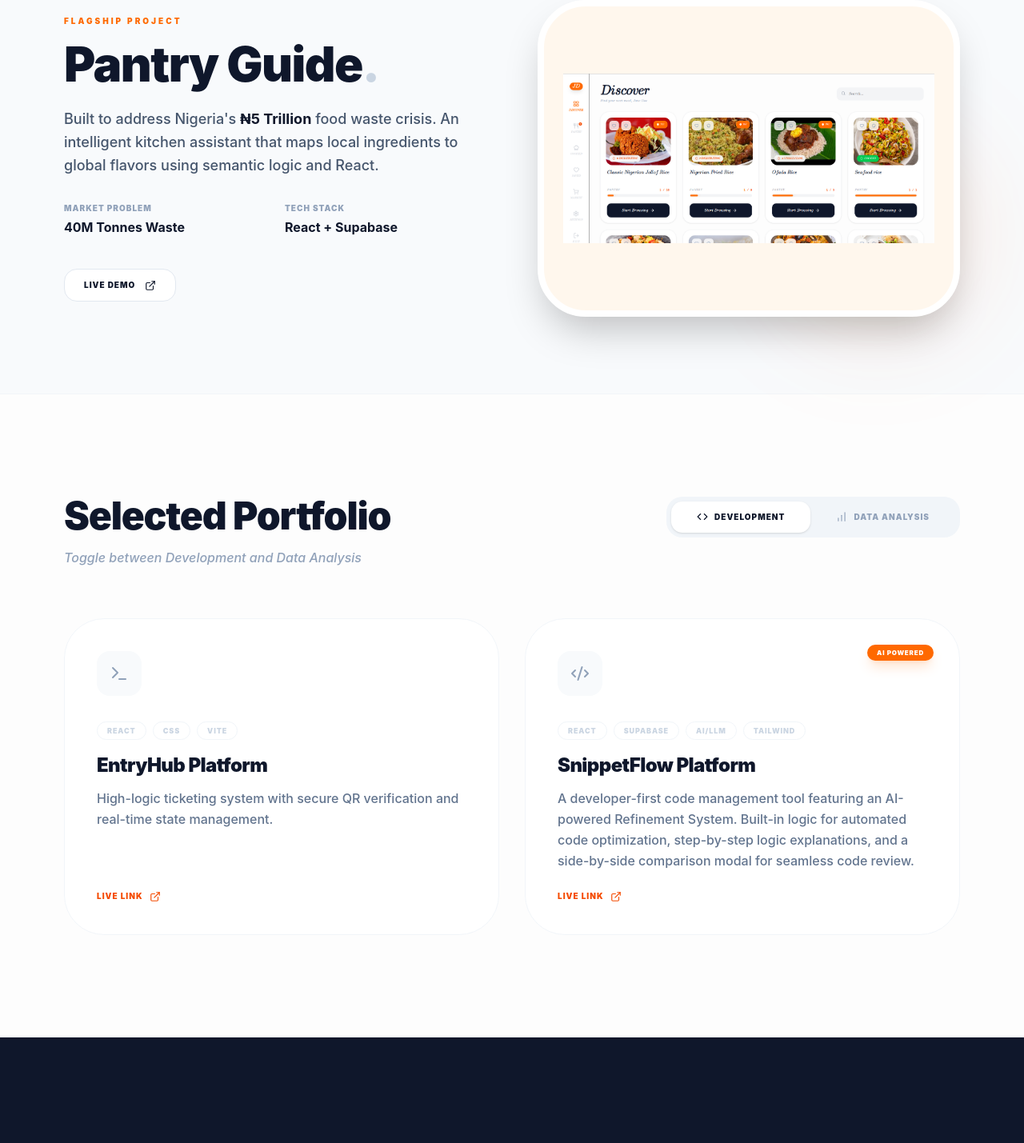
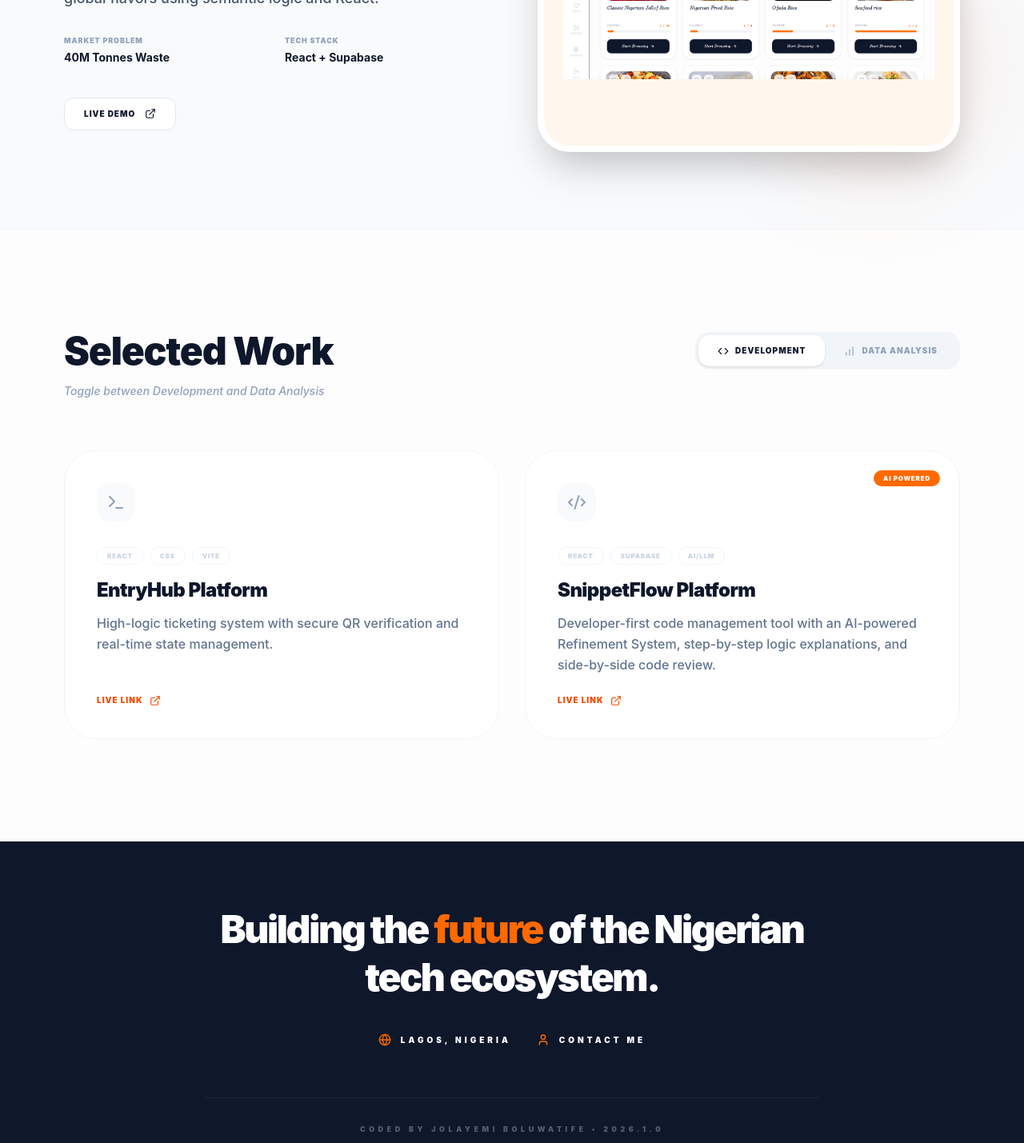
Before and after one commit to bolujolayemi-a11y/boluwatife-portfolio, a React app: page / in a window 1280 px wide. Shown: the part 1000-2429 px from the top of the page at 80% size. Built offline with nearby package versions, Linux system fonts and the light colour scheme; the HTML template or start-up script is replaced by a standard one.

Commit message:
feat: update

```diff
--- a/src/App.jsx
+++ b/src/App.jsx
@@ -9,9 +9,6 @@ import {
   Database,
   PieChart,
   ArrowRight,
-  Smartphone,
-  Box,
-  Lightbulb,
   Code2,
   Globe
 } from 'lucide-react';
@@ -28,10 +25,10 @@ const Portfolio = () => {
     <div className="min-h-screen bg-[#FDFDFD] font-sans text-slate-900 selection:bg-orange-100 selection:text-orange-900">
 
       {/* --- NAVIGATION --- */}
-      <nav className="fixed top-0 w-full z-100 bg-white/80 backdrop-blur-md border-b border-slate-100 px-4 md:px-6 py-4 flex justify-between items-center">
+      <nav className="fixed top-0 w-full z-100 bg-white/80 backdrop-blur-md border-b border-slate-100 px-6 py-4 flex justify-between items-center">
         <div className="font-black text-xl tracking-tighter">BJ<span className="text-orange-500">.</span></div>
-        <div className="flex gap-4 md:gap-8 items-center">
-          <a href="#work" className="text-[10px] font-black uppercase tracking-widest text-slate-400 hover:text-slate-900 transition-colors">Selected Work</a>
+        <div className="flex gap-8 items-center">
+          <a href="#work" className="hidden md:block text-[10px] font-black uppercase tracking-widest text-slate-400 hover:text-slate-900 transition-colors">Selected Work</a>
           <a href="https://github.com/bolujolayemi-a11y" target="_blank" rel="noreferrer" className="p-2 bg-slate-50 rounded-xl hover:bg-orange-500 hover:text-white transition-all">
             <User size={18} />
           </a>
@@ -49,29 +46,29 @@ const Portfolio = () => {
             <span className="animate-ping absolute inline-flex h-full w-full rounded-full bg-orange-400 opacity-75"></span>
             <span className="relative inline-flex rounded-full h-2 w-2 bg-orange-500"></span>
           </span>
-          <span className="text-[9px] md:text-[10px] font-black uppercase tracking-[0.2em] text-orange-600">
+          <span className="text-[10px] font-black uppercase tracking-[0.2em] text-orange-600">
             Frontend Developer & Data Analyst
           </span>
         </motion.div>
 
-        <h1 className="text-5xl md:text-7xl lg:text-9xl font-black tracking-tighter leading-[1.1] md:leading-[0.85] mb-10">
+        <h1 className="text-5xl md:text-7xl lg:text-8xl font-black tracking-tighter leading-[1.1] md:leading-[0.9] mb-10">
           Building <span className="text-orange-500 italic">Interfaces</span>.<br />
           Analyzing <span className="text-slate-300">Data</span>.
         </h1>
 
-        <p className="text-lg md:text-2xl text-slate-500 max-w-2xl font-medium leading-relaxed mb-12">
+        <p className="text-lg md:text-xl text-slate-500 max-w-2xl font-medium leading-relaxed mb-12">
           Hi, I'm <span className="text-slate-900 font-bold underline decoration-orange-500 decoration-4 underline-offset-8">Boluwatife Jolayemi</span>.
           I build high-performance React applications backed by rigorous data-driven decision making.
         </p>
 
         <div className="flex flex-col sm:flex-row gap-4">
-          <a href="#work" className="px-8 py-5 bg-slate-900 text-white rounded-3xl font-black uppercase tracking-widest text-[10px] hover:bg-orange-500 transition-all flex items-center justify-center gap-3 group shadow-xl shadow-slate-200">
+          <a href="#work" className="px-8 py-5 bg-slate-900 text-white rounded-2xl font-black uppercase tracking-widest text-[10px] hover:bg-orange-500 transition-all flex items-center justify-center gap-3 group shadow-xl shadow-slate-200">
             View My Projects
             <ArrowRight size={16} className="group-hover:translate-x-1 transition-transform" />
           </a>
           <button
             onClick={() => setIsResumeOpen(true)}
-            className="px-8 py-5 bg-white border border-slate-200 text-slate-900 rounded-3xl font-black uppercase tracking-widest text-[10px] hover:border-orange-500 transition-all"
+            className="px-8 py-5 bg-white border border-slate-200 text-slate-900 rounded-2xl font-black uppercase tracking-widest text-[10px] hover:border-orange-500 transition-all"
           >
             View Resume
           </button>
@@ -80,43 +77,43 @@ const Portfolio = () => {
 
       {/* --- CASE STUDY: PANTRY GUIDE --- */}
       <section className="bg-slate-50 py-16 md:py-24 px-6 md:px-20 border-y border-slate-100">
-        <div className="max-w-7xl mx-auto grid grid-cols-1 lg:grid-cols-2 gap-12 lg:gap-16 items-center">
-          <div className="order-2 lg:order-1">
+        <div className="max-w-7xl mx-auto grid grid-cols-1 lg:grid-cols-2 gap-16 items-center">
+          <div>
             <h2 className="text-[10px] font-black uppercase tracking-[0.3em] text-orange-500 mb-4">Flagship Project</h2>
-            <h3 className="text-3xl md:text-6xl font-black tracking-tight mb-6">Pantry Guide<span className="text-slate-300">.</span></h3>
+            <h3 className="text-3xl md:text-5xl font-black tracking-tight mb-6 text-slate-900">Pantry Guide<span className="text-slate-300">.</span></h3>
             <p className="text-slate-600 font-medium text-base md:text-lg leading-relaxed mb-8">
               Built to address Nigeria's <span className="text-slate-900 font-bold">₦5 Trillion</span> food waste crisis. An intelligent kitchen assistant that maps local ingredients to global flavors using semantic logic and React.
             </p>
-            <div className="grid grid-cols-1 sm:grid-cols-2 gap-6 mb-10">
+            <div className="grid grid-cols-2 gap-6 mb-10">
               <StatItem label="Market Problem" value="40M Tonnes Waste" />
               <StatItem label="Tech Stack" value="React + Supabase" />
             </div>
-            <a href="https://my-pantry-guide.vercel.app/" target="_blank" rel="noreferrer" className="inline-flex items-center justify-center w-full sm:w-auto gap-3 px-6 py-3 bg-white border border-slate-200 rounded-2xl text-[10px] font-black uppercase tracking-widest hover:border-orange-500 transition-all">
+            <a href="https://my-pantry-guide.vercel.app/" target="_blank" rel="noreferrer" className="inline-flex items-center gap-3 px-6 py-3 bg-white border border-slate-200 rounded-xl text-[10px] font-black uppercase tracking-widest hover:border-orange-500 transition-all">
               Live Demo <ExternalLink size={14} />
             </a>
           </div>
 
-          <div className="relative order-1 lg:order-2">
-             <div className="aspect-4/3 bg-orange-50 rounded-[30px] md:rounded-[60px] overflow-hidden border-4 md:border-8 border-white shadow-2xl relative z-10 p-4 md:p-6 flex items-center justify-center">
+          <div className="relative">
+             <div className="aspect-square md:aspect-4/3 bg-orange-50 rounded-[40px] overflow-hidden border-8 border-white shadow-2xl relative z-10 p-6 flex items-center justify-center">
                 <img
                   src={demoMockup}
                   alt="Pantry Guide Mockup"
                   className="max-w-full max-h-full object-contain"
                 />
              </div>
-             <div className="absolute -bottom-6 -right-6 w-48 md:w-64 h-48 md:h-64 bg-orange-500/10 rounded-full blur-3xl z-0" />
+             <div className="absolute -bottom-6 -right-6 w-64 h-64 bg-orange-500/10 rounded-full blur-3xl z-0" />
           </div>
         </div>
       </section>
 
       {/* --- DUAL WORK GRID --- */}
       <section id="work" className="px-6 md:px-20 py-20 md:py-32 max-w-7xl mx-auto">
-        <div className="flex flex-col md:flex-row md:items-end justify-between mb-12 md:mb-16 gap-8">
+        <div className="flex flex-col md:flex-row md:items-end justify-between mb-16 gap-8">
           <div>
-            <h2 className="text-4xl md:text-5xl font-black tracking-tight mb-4">Selected Portfolio</h2>
-            <p className="text-slate-400 font-medium italic text-sm md:text-base">Toggle between Development and Data Analysis</p>
+            <h2 className="text-4xl md:text-5xl font-black tracking-tight mb-4 text-slate-900">Selected Work</h2>
+            <p className="text-slate-400 font-medium italic text-sm">Toggle between Development and Data Analysis</p>
           </div>
-          <div className="flex bg-slate-100 p-1.5 rounded-[20px] self-start overflow-x-auto max-w-full">
+          <div className="flex bg-slate-100 p-1 rounded-[18px] self-start">
             <TabButton active={activeTab === 'development'} onClick={() => setActiveTab('development')} label="Development" icon={<Code size={14} />} />
             <TabButton active={activeTab === 'analysis'} onClick={() => setActiveTab('analysis')} label="Data Analysis" icon={<BarChart size={14} />} />
           </div>
@@ -129,7 +126,7 @@ const Portfolio = () => {
             animate={{ opacity: 1, x: 0 }}
             exit={{ opacity: 0, x: -20 }}
             transition={{ duration: 0.3 }}
-            className="grid grid-cols-1 md:grid-cols-2 gap-6 md:gap-8"
+            className="grid grid-cols-1 md:grid-cols-2 gap-8"
           >
             {activeTab === 'development' ? (
               <>
@@ -142,8 +139,8 @@ const Portfolio = () => {
                 />
                 <ProjectCard
                   title="SnippetFlow Platform"
-                  desc="A developer-first code management tool featuring an AI-powered Refinement System. Built-in logic for automated code optimization, step-by-step logic explanations, and a side-by-side comparison modal for seamless code review."
-                  tags={['React', 'Supabase', 'AI/LLM', 'Tailwind']}
+                  desc="Developer-first code management tool with an AI-powered Refinement System, step-by-step logic explanations, and side-by-side code review."
+                  tags={['React', 'Supabase', 'AI/LLM']}
                   icon={<Code2 />}
                   isAI={true}
                   link="https://snippet-flow-xi.vercel.app/"
@@ -171,21 +168,21 @@ const Portfolio = () => {
       </section>
 
       {/* --- FOOTER --- */}
-      <footer className="bg-slate-900 text-white py-20 md:py-32 px-6 md:px-20 text-center">
-        <div className="max-w-4xl mx-auto">
-          <h2 className="text-3xl md:text-7xl font-black tracking-tighter mb-12">
-            Let's build the <span className="text-orange-500">future</span> of the Nigerian tech ecosystem.
+      <footer className="bg-slate-900 text-white py-20 px-6 md:px-20 text-center">
+        <div className="max-w-3xl mx-auto">
+          <h2 className="text-3xl md:text-5xl font-black tracking-tighter mb-10 leading-tight">
+            Building the <span className="text-orange-500">future</span> of the Nigerian tech ecosystem.
           </h2>
-          <div className="flex flex-col md:flex-row items-center justify-center gap-6 md:gap-10">
-             <a href="mailto:boluwatifejolayemi@gmail.com" className="text-[10px] md:text-xs font-black uppercase tracking-[0.4em] flex items-center gap-3 hover:text-orange-500 transition-colors">
-               <Globe size={16} /> Lagos, Nigeria
+          <div className="flex flex-col md:flex-row items-center justify-center gap-8 mb-16">
+             <a href="mailto:boluwatifejolayemi@gmail.com" className="text-[10px] font-black uppercase tracking-[0.4em] flex items-center gap-3 hover:text-orange-500 transition-colors">
+               <Globe size={16} className="text-orange-500" /> Lagos, Nigeria
              </a>
-             <a href="https://linkedin.com/in/boluwatife-jolayemi-195593218" target="_blank" rel="noreferrer" className="text-[10px] md:text-xs font-black uppercase tracking-[0.4em] flex items-center gap-3 hover:text-orange-500 transition-colors">
-               <User size={16} /> Contact Me
+             <a href="https://linkedin.com/in/boluwatife-jolayemi-195593218" target="_blank" rel="noreferrer" className="text-[10px] font-black uppercase tracking-[0.4em] flex items-center gap-3 hover:text-orange-500 transition-colors">
+               <User size={16} className="text-orange-500" /> Contact Me
              </a>
           </div>
-          <div className="mt-16 md:mt-24 pt-12 border-t border-white/5 text-[9px] font-black uppercase tracking-[0.5em] text-white/30">
-            Coded with 🧡 by Jolayemi Boluwatife • 2026.1.0
+          <div className="pt-8 border-t border-white/5 text-[9px] font-black uppercase tracking-[0.5em] text-white/30">
+            Coded by Jolayemi Boluwatife • 2026.1.0
           </div>
         </div>
       </footer>
@@ -197,34 +194,34 @@ const Portfolio = () => {
 
 const StatItem = ({ label, value }) => (
   <div>
-    <p className="text-[9px] md:text-[10px] font-black uppercase tracking-widest text-slate-400 mb-1">{label}</p>
-    <p className="font-bold text-slate-900 text-sm md:text-base">{value}</p>
+    <p className="text-[9px] font-black uppercase tracking-widest text-slate-400 mb-1">{label}</p>
+    <p className="font-bold text-slate-900 text-sm">{value}</p>
   </div>
 );
 
 const TabButton = ({ active, onClick, label, icon }) => (
   <button
     onClick={onClick}
-    className={`flex items-center gap-2 px-4 md:px-8 py-3 rounded-[14px] text-[9px] md:text-[10px] font-black uppercase tracking-widest transition-all whitespace-nowrap ${active ? 'bg-white text-slate-900 shadow-sm' : 'text-slate-400 hover:text-slate-600'}`}
+    className={`flex items-center gap-2 px-6 py-3 rounded-[14px] text-[10px] font-black uppercase tracking-widest transition-all ${active ? 'bg-white text-slate-900 shadow-sm' : 'text-slate-400 hover:text-slate-600'}`}
   >
     {icon} {label}
   </button>
 );
 
 const ProjectCard = ({ title, desc, tags, icon, link, isAI }) => (
-  <div className="group p-6 md:p-10 bg-white border border-slate-100 rounded-[30px] md:rounded-[50px] hover:border-orange-200 transition-all hover:shadow-2xl hover:shadow-orange-500/5 relative overflow-hidden flex flex-col justify-between h-full">
+  <div className="group p-8 md:p-10 bg-white border border-slate-100 rounded-[40px] hover:border-orange-200 transition-all hover:shadow-2xl hover:shadow-orange-500/5 relative overflow-hidden flex flex-col justify-between h-full">
     {isAI && (
-      <div className="absolute top-8 right-8 bg-orange-500 text-white text-[8px] font-black px-3 py-1 rounded-full uppercase tracking-widest z-10 shadow-lg shadow-orange-500/20">
+      <div className="absolute top-6 right-6 bg-orange-500 text-white text-[8px] font-black px-3 py-1 rounded-full uppercase tracking-widest z-10">
         AI Powered
       </div>
     )}
     <div>
-      <div className="w-12 h-12 md:w-14 md:h-14 bg-slate-50 rounded-2xl flex items-center justify-center text-slate-400 mb-6 md:mb-8 group-hover:bg-orange-500 group-hover:text-white transition-all">
+      <div className="w-12 h-12 bg-slate-50 rounded-2xl flex items-center justify-center text-slate-400 mb-8 group-hover:bg-orange-500 group-hover:text-white transition-all">
         {icon}
       </div>
       <div className="flex flex-wrap gap-2 mb-4">
         {tags.map(tag => (
-          <span key={tag} className="text-[8px] md:text-[9px] font-black uppercase tracking-widest text-slate-300 px-3 py-1 border border-slate-100 rounded-full">{tag}</span>
+          <span key={tag} className="text-[8px] font-black uppercase tracking-widest text-slate-300 px-3 py-1 border border-slate-100 rounded-full">{tag}</span>
         ))}
       </div>
       <h4 className="text-xl md:text-2xl font-black tracking-tight mb-3 text-slate-900">{title}</h4>
```
